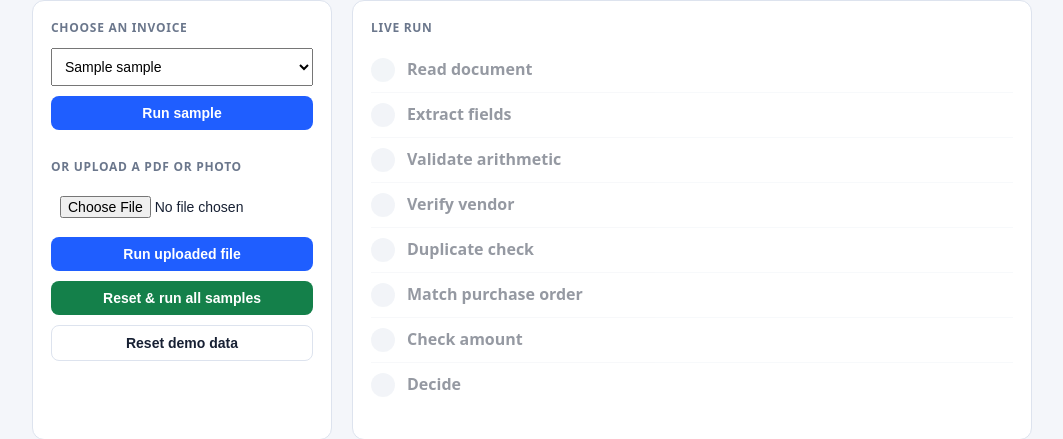
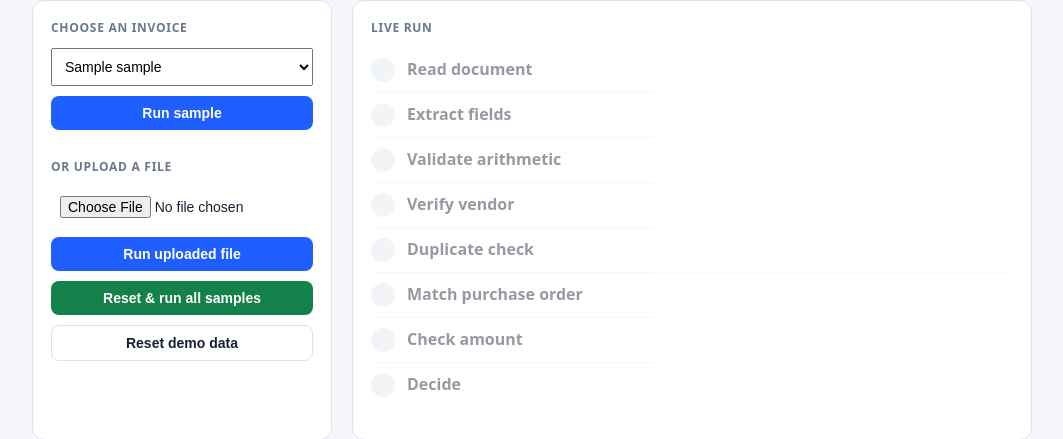
Before and after one commit to alby343/invoicedesk, a Flask app: template templates/index.html in a window 1280 px wide. Shown: the part 80-519 px from the top of the page, without its empty margins (108-1171 px from the left). Run offline with Flask 3, Linux system fonts and the light colour scheme; the template is opened without the code that fills it: most values are stand-ins (such as "Sample title", 1, 10 or a date in 2020).

Commit message:
Add files via upload

```diff
--- a/templates/index.html
+++ b/templates/index.html
@@ -48,8 +48,8 @@
       {% for s in samples %}<option value="{{ s }}">{{ s }}</option>{% endfor %}
     </select>
     <button id="runSample">Run sample</button>
-    <h3 style="margin-top:18px">Or upload a PDF or photo</h3>
-    <input type="file" id="file" accept="application/pdf,image/png,image/jpeg">
+    <h3 style="margin-top:18px">Or upload a file</h3>
+    <input type="file" id="file" accept=".pdf,.png,.jpg,.jpeg,.xlsx,.csv,.eml">
     <button id="runFile">Run uploaded file</button>
     <button id="runAll" style="background:#14804a">Reset &amp; run all samples</button>
     <button class="light" id="reset">Reset demo data</button>
@@ -144,7 +144,7 @@ document.getElementById("runSample").onclick = () => {
 };
 document.getElementById("runFile").onclick = () => {
   const f = document.getElementById("file").files[0];
-  if (!f) return alert("Choose a PDF or photo first.");
+  if (!f) return alert("Choose a file first.");
   const fd = new FormData();
   fd.append("file", f);
   run(fd, f.name);
```
